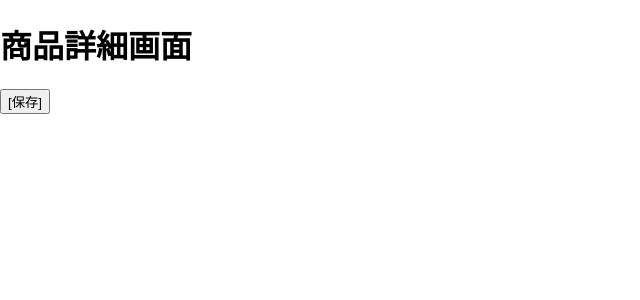
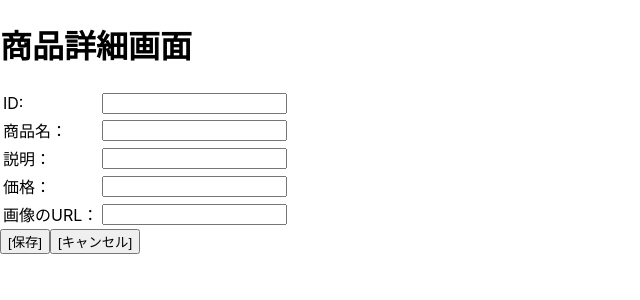
Before and after one commit to watanabekanako/nextjs-tenant-app, a Next.js app: page /items/1 in a window 1280 px wide. Shown: the top 300 px of the page, without its empty margins (0-640 px from the left). Built offline with nearby package versions, Linux system fonts and the light colour scheme.

Commit message:
削除ボタン追加しました

```diff
--- a/src/pages/items/[id].tsx
+++ b/src/pages/items/[id].tsx
@@ -1,17 +1,50 @@
-import { useRouter } from 'next/router';
 import Link from 'next/link';
 
 const Post = () => {
-  const router = useRouter();
-  const { item } = router.query;
-
   return (
     <>
+      {/* <p>{item}</p> */}
       <h1>商品詳細画面</h1>
-      {/* <p>商品詳細</p> */}
+      <table>
+        <tr>
+          <td>ID:</td>
+          <td>
+            <input></input>
+          </td>
+        </tr>
+        <tr>
+          <td>商品名：</td>
+          <td>
+            <input></input>
+          </td>
+        </tr>
+        <tr>
+          <td>説明：</td>
+          <td>
+            <input></input>
+          </td>
+        </tr>
+        <tr>
+          <td>価格：</td>
+          <td>
+            <input></input>
+          </td>
+        </tr>
+        <tr>
+          <td>画像のURL：</td>
+          <td>
+            <input></input>
+          </td>
+        </tr>
+      </table>
       <button>
         <Link href="../items/">
           <a>[保存]</a>
+        </Link>
+      </button>
+      <button>
+        <Link href="">
+          <a>[キャンセル]</a>
         </Link>
       </button>
     </>
--- a/src/pages/items/create.tsx
+++ b/src/pages/items/create.tsx
@@ -1,11 +1,11 @@
 import React from 'react';
 import Link from 'next/link';
+import useSWR, { useSWRConfig } from 'swr';
 
 const About = () => {
   return (
     <div>
       <h1>商品新規登録ページ</h1>
-
       <table>
         <tr>
           <td>ID：</td>
@@ -51,4 +51,5 @@ const About = () => {
     </div>
   );
 };
+
 export default About;
--- a/tsconfig.json
+++ b/tsconfig.json
@@ -24,7 +24,8 @@
     "src/components/ItemList.tsxx",
     "src/pages/items/[id].tsx",
     "src/pages/items/[id].tsx",
-    "src/pages/items/[id].tsx"
+    "src/pages/items/[id].tsx",
+    "src/components/test.js"
   ],
   "exclude": ["node_modules"]
 }
```
Also changed, not shown: src/components/ItemList.tsx (+19 -22 lines).
